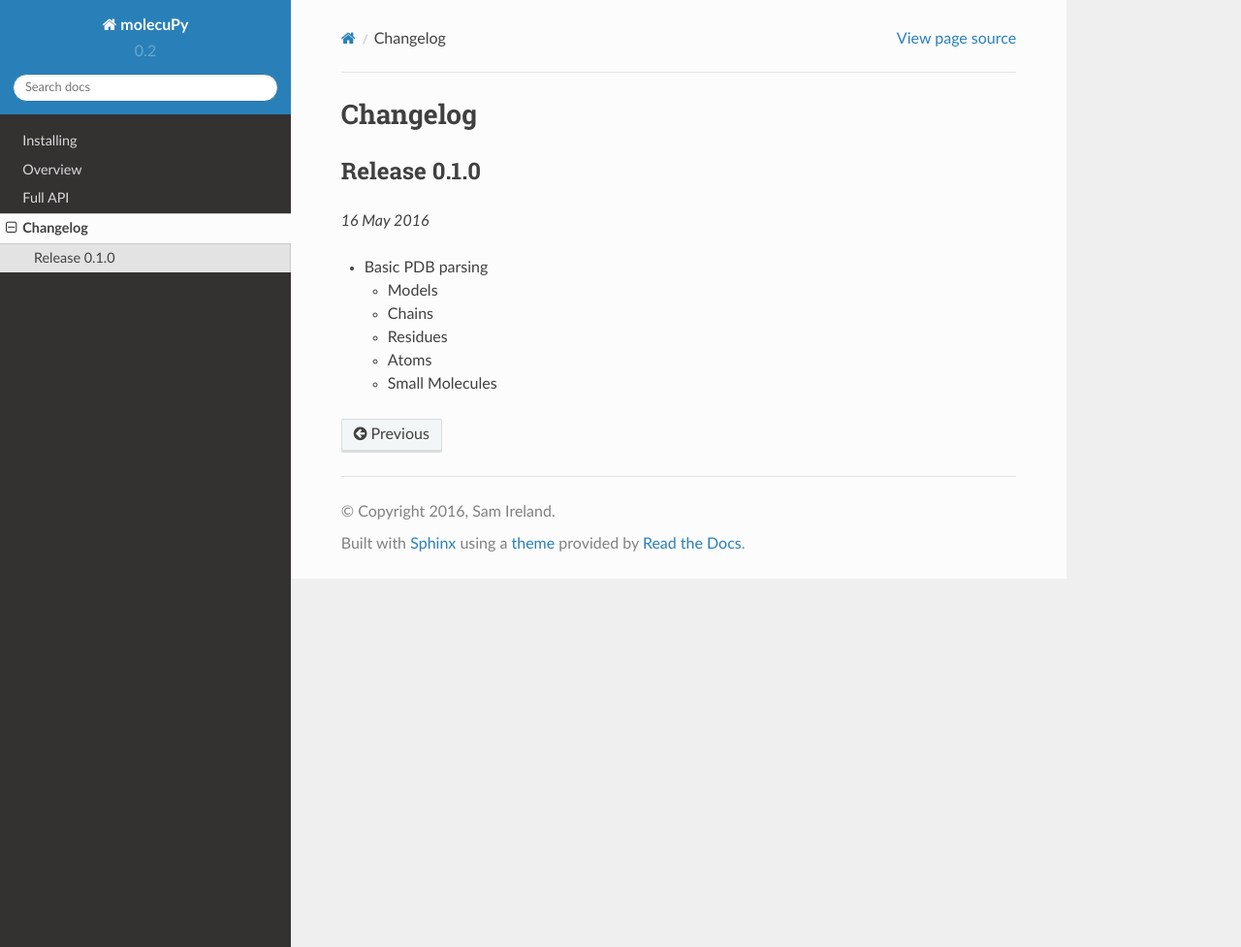
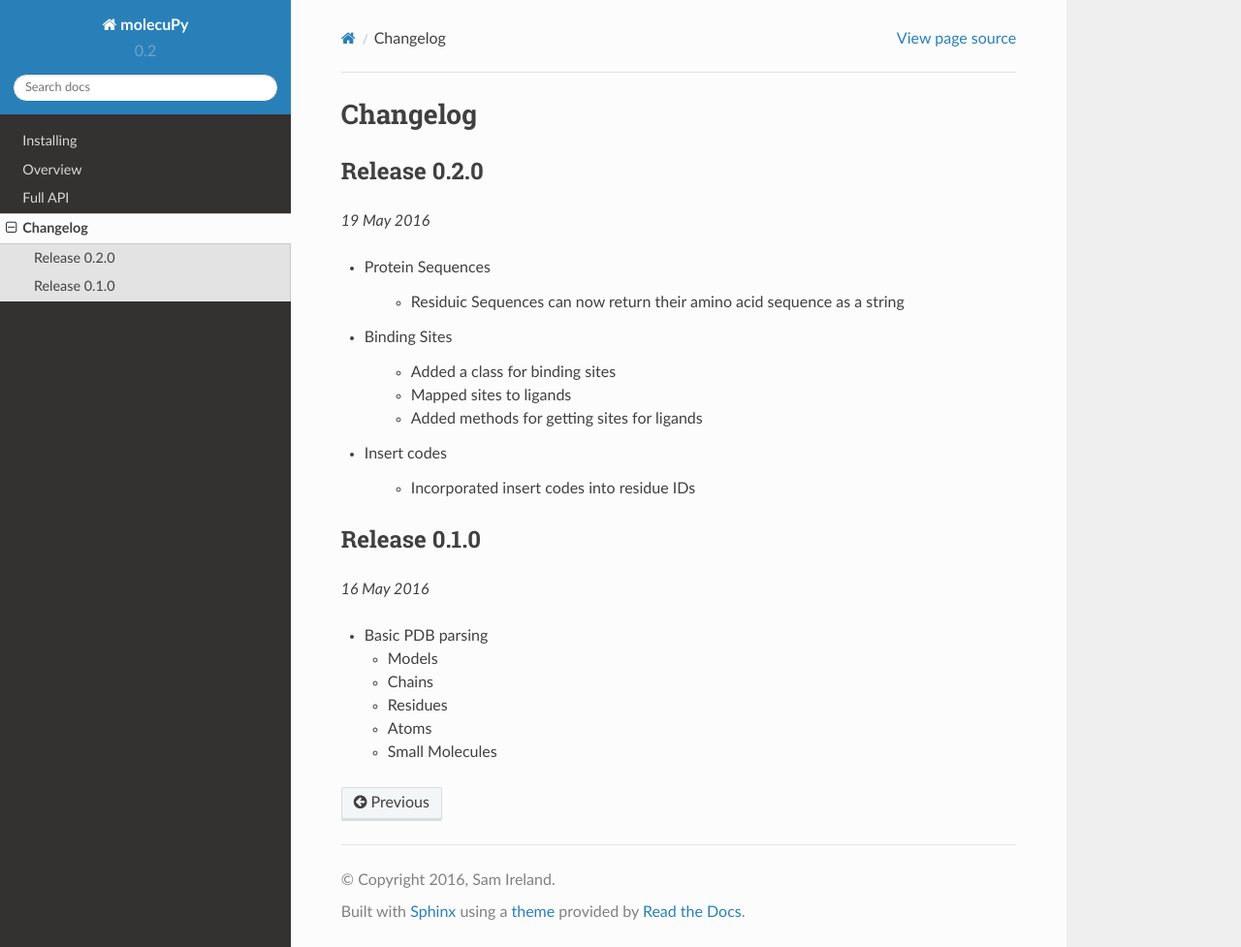
Before and after one commit to samirelanduk/atomium, a Sphinx documentation site: the page built from docs/source/changelog.rst, in a window 1280 px wide and 977 px high. Shown: the whole window at 97% size. Built offline with Sphinx 7.4.7 and the Read the Docs theme 2.0.0, drawn with Linux system fonts in a browser that asks for light colours.

Commit message:
Finish updating docs for 0.2

```diff
--- a/docs/source/changelog.rst
+++ b/docs/source/changelog.rst
@@ -1,5 +1,25 @@
 Changelog
 ---------
+
+Release 0.2.0
+~~~~~~~~~~~~~
+
+`19 May 2016`
+
+* Protein Sequences
+
+    * Residuic Sequences can now return their amino acid sequence as a string
+
+* Binding Sites
+
+    * Added a class for binding sites
+    * Mapped sites to ligands
+    * Added methods for getting sites for ligands
+
+* Insert codes
+
+    * Incorporated insert codes into residue IDs
+
 
 Release 0.1.0
 ~~~~~~~~~~~~~
--- a/docs/source/overview.rst
+++ b/docs/source/overview.rst
@@ -127,7 +127,7 @@ they are the macromolecular structures which constitute the bulk of the model.
 Chains inherit from :py:class:`.ResiduicStructure` and
 :py:class:`.ResiduicSequence` and so have methods for retrieving residues:
 
-    >>> pdb.model.get_chain_by_id("A").get_residue_by_id(23)
+    >>> pdb.model.get_chain_by_id("A").get_residue_by_id("A23")
     <Residue (ASN)>
     >>> pdb.model.get_chain_by_id("A").get_residue_by_name("ASP")
     <Residue (ASP)>
```
Also changed, not shown: 1 other file.
